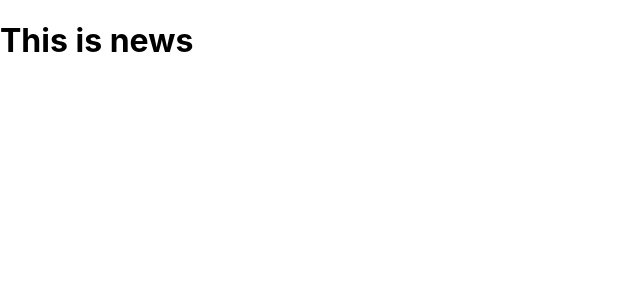
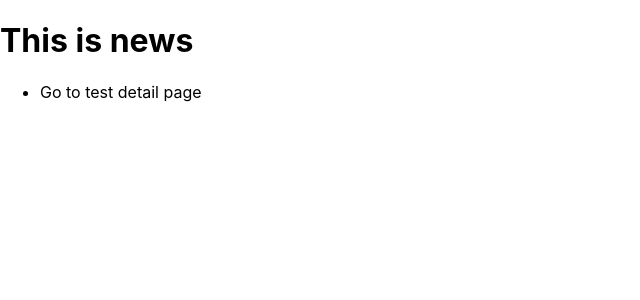
Before and after one commit to kitalee/my-first-next-app, a Next.js app: page /news in a window 1280 px wide. Shown: the top 300 px of the page, without its empty margins (0-640 px from the left). Built offline with nearby package versions, Linux system fonts and the light colour scheme.

Commit message:
327. Linking Between Pages

```diff
--- a/pages/news.js
+++ /dev/null
@@ -1,5 +0,0 @@
-const NewsPage = () => {
-    return <h1>This is news</h1>
-  }
-
-  export default NewsPage
--- /dev/null
+++ b/pages/news/index.js
@@ -0,0 +1,17 @@
+import Link from "next/link";
+import { Fragment } from "react";
+
+const NewsPage = () => {
+  return (
+    <Fragment>
+      <h1>This is news</h1>
+      <ul>
+        <li>
+          <Link href="/news/test-detail">Go to test detail page</Link>
+        </li>
+      </ul>
+    </Fragment>
+  );
+};
+
+export default NewsPage;
```
Also changed, not shown: pages/news/[newsId].js (added, +11 -0 lines).
